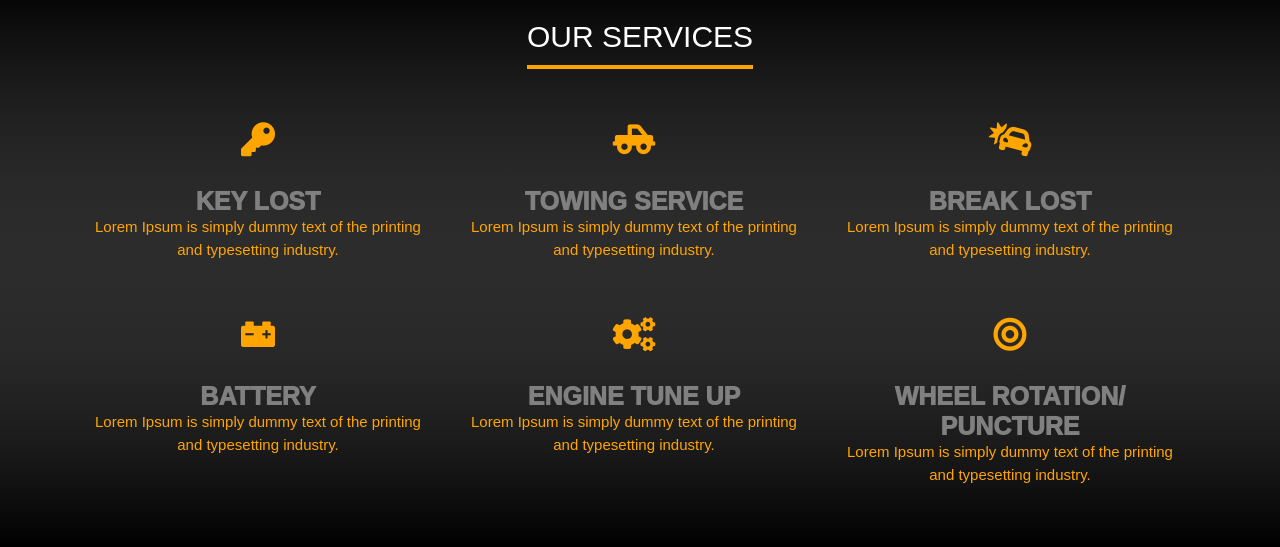
After one commit to Harshith2019/MechFinder, a Django app: page /services in a window 1280 px wide. The commit adds this page. Shown: the part 316-863 px from the top of the page. Run offline with Django 3.2, Linux system fonts and the light colour scheme; some libraries are stand-ins or nearby versions.

Commit message:
added nav bar to all the pages checking for user (AnonymousUser) Added about.html, services.html, index.html changed in base.html, customer.html, profileDetails.html(bg img)

```diff
--- a/MechFinder/urls.py
+++ b/MechFinder/urls.py
@@ -26,4 +26,7 @@ urlpatterns = [
     path('login', views.loginuser, name="loginuser"),
     path('logout', views.logoutuser, name="logoutuser"),
     path('edit', views.editProfile, name="editProfile"),
+    path('services', views.services, name="services"),
+    path('about', views.about, name="about"),
+
 ]
--- a/home/views.py
+++ b/home/views.py
@@ -1,22 +1,38 @@
 from django.shortcuts import render,redirect, get_object_or_404
 from django.contrib.auth.forms import UserCreationForm, AuthenticationForm
 from .forms import UserProfileForm
-from django.contrib.auth.models import User
+from django.contrib.auth.models import User, AnonymousUser
 from .models import UserProfile
 from django.contrib.auth import login, logout, authenticate
 from django.db import IntegrityError
 from django.utils import timezone
 from django.contrib.auth.decorators import login_required
+from django.urls import reverse
+from django.http import HttpResponseRedirect
 
 
 def home(request):
-    return render(request, 'home/index.html')
+    if (request.user.is_authenticated):
+        print(request.user)
+        #return HttpResponseRedirect(reverse('customer', args=['you have already logged in']))
+        #return customer(request, 'you have already logged in')
+        return redirect('customer')
+    else:
+        print(request.user,'in else')
+        return render(request, 'home/index.html')
+
+def services(request):
+    print(request.path)
+    return render(request, 'home/services.html')
+
+def about(request):
+    return render(request, 'home/about.html')
 
 @login_required
-def customer(request):
+def customer(request, error='error'):
     name = get_object_or_404(UserProfile, pk = request.user.id, user=request.user)
     userName = get_object_or_404(User, pk=request.user.id).username
-    return render(request, 'home/customer.html', {'name':name, 'username':userName})
+    return render(request, 'home/customer.html', {'name':name, 'username':userName, 'error':error})
 
 
 def signupuser(request):
--- a/templates/home/base.html
+++ b/templates/home/base.html
@@ -51,12 +51,11 @@
   margin-top:15px;
   }
 
+
 @media only screen and (max-width: 600px) {
     .logo img{
      height:auto;
-     float:left;
-     width: 250px;
-     padding-top:20px;
+     width:260px !important;
     }
     #menuBtn {
       width:50px;
@@ -74,21 +73,26 @@
 <body>
 
 
+
 {% if user.is_authenticated %}
-<p>Logged in as {{ user.username }}</p>
-
-<h2><a href="{% url 'editProfile' %}">Edit Profile</a></h2>
-
 <form action="{% url 'logoutuser' %}" method="POST" id="logoutform">
   {% csrf_token %}
-<button  onclick="funclogout()">Logout</button>
 </form>
-
-
 {% endif %}
 
-
-
+{% ifnotequal request.path "/" %}
+<section id="homepage">
+  <div class="logo">
+  <img src="https://i.ibb.co/vYGwSqm/gifgit-2.png" style="width:340px;margin:20px;">
+  </div>
+</setion>
+{% else %}
+<section id="homepage">
+  <div class="logo">
+  <img src="https://i.ibb.co/vYGwSqm/gifgit-2.png">
+  </div>
+</setion>
+{% endifnotequal %}
 
 <!--NavBar-->
 
@@ -101,8 +105,8 @@
   <li><a href="{% url 'home' %}">HOME</a></li>
   {% endif %}
 
- <li><a href="#">ABOUT US</a></li>
- <li><a href="#">SERVICES</a></li>
+ <li><a href="{% url 'about' %}">ABOUT US</a></li>
+ <li><a href="{% url 'services' %}">SERVICES</a></li>
  <li><a href="#">CONTACT US</a></li>
  <li><a href="#">FAQ</a></li>
  {% if user.is_authenticated %}
@@ -115,7 +119,7 @@
 </div>
 
 <div id= "menuBtn">
-<img src="https://www.iconsdb.com/icons/preview/white/menu-4-xl.png"  id="MENUS">
+<img src="https://www.iconsdb.com/icons/preview/white/menu-4-xl.png"  id="menus">
 </div>
 
 
@@ -127,18 +131,18 @@
 
 var menuBtn = document.getElementById("menuBtn")
 var sideNav = document.getElementById("sideNav")
-var MENUS= document.getElementById("MENUS")
+var menus= document.getElementById("menus")
 
 sideNav.style.right="-250px";
 
  menuBtn.onclick = function(){
   if(sideNav.style.right == "-250px"){
       sideNav.style.right = "0px";
-      document.getElementById("MENUS").src = "https://www.iconsdb.com/icons/preview/white/x-mark-xxl.png";
+      document.getElementById("menus").src = "https://www.iconsdb.com/icons/preview/white/x-mark-xxl.png";
   }
   else{
      sideNav.style.right = "-250px";
-     document.getElementById("MENUS").src = "https://www.iconsdb.com/icons/preview/white/menu-4-xl.png";
+     document.getElementById("menus").src = "https://www.iconsdb.com/icons/preview/white/menu-4-xl.png";
      }
 }
 </script>
--- a/templates/home/customer.html
+++ b/templates/home/customer.html
@@ -2,7 +2,8 @@
 
 {% block content %}
 
-<h1>Welcome {{ username }}</h1>
+<h1>Welcome {{ username }}
+  {% if error %} ,{{ error }} {% endif %}</h1>
 
 <p>First Name : {{ name.firstname }}</p>
 
--- a/templates/home/index.html
+++ b/templates/home/index.html
@@ -156,12 +156,9 @@
 </style>
 </head>
 
-
+{% if not user.is_authenticated %}
 <body>
 <section id="homepage">
-  <div class="logo">
-  <img src="https://i.ibb.co/vYGwSqm/gifgit-2.png">
-  </div>
   <div class="txt container">
     <div>
       <h1>Find a Mechanic</h1>
@@ -205,6 +202,7 @@
 
 
 </body>
+{% endif %}
 {% endblock %}
 </html>
 
--- a/templates/home/loginuser.html
+++ b/templates/home/loginuser.html
@@ -1,3 +1,7 @@
+{% extends 'home/base.html' %}
+
+{% block content %}
+
 <!DOCTYPE Html>
 <html>
 
@@ -121,3 +125,4 @@ h1{
 </body>
 
 </html>
+{% endblock  %}
--- /dev/null
+++ b/templates/home/services.html
@@ -0,0 +1,149 @@
+{% extends 'home/base.html' %}
+
+{% block content %}
+
+<!Doctype Html>
+<html>
+<head>
+<title>MECHFINDER </title>
+
+<meta charset="utf-8">
+<meta name="viewport" content="width=device-width, initial-scale=1">
+<link rel="stylesheet" href="https://maxcdn.bootstrapcdn.com/bootstrap/4.5.2/css/bootstrap.min.css" crossorigin="anonymous">
+
+
+<link rel="preconnect" href="https://fonts.gstatic.com">
+<link href="https://fonts.googleapis.com/css2?family=Abril+Fatface&display=swap<div class="services">
+<link rel="stylesheet" href="https://use.fontawesome.com/releases/v5.3.1/css/all.css">
+ <meta name="viewport" content="width=device-width, initial-scale=1.0">
+<style>
+body{
+  margin: 0;
+  padding: 0;
+  width:auto;
+  background: linear-gradient(to bottom, rgba(0,0,0,0),#000);
+  font-family: "montserrat",sans-serif;
+  background-size:cover;
+  background-repeat: no-repeat;
+  background-postion:center;
+  min-height: 100vh;
+}
+row{
+  max-width: 1200px;
+  margin: auto;
+  overflow: auto;
+  padding: 20px;
+
+}
+.services{
+  background:linear-gradient(to top,rgba(0,0,0,0),#000);
+  text-align: center;
+  background-size:cover;
+  background-repeat: no-repeat;
+  background-postion:center;
+}
+.services h1{
+  display: inline-block;
+  text-transform: uppercase;
+  border-bottom: 4px solid orange;
+  font-size: 30px;
+  padding-bottom: 10px;
+  margin-top: 40px;
+  color:#fff;
+}
+
+
+.service{
+  display: inline-block;
+  overflow:auto;
+  margin: 0 -2px;
+  padding: 20px;
+  cursor: pointer;
+  transition: 0.2s;
+}
+.service:hover{
+  background: #FFF;
+}
+.service i{
+  color: orange;
+  font-size: 34px;
+  margin-bottom: 30px;
+}
+.service h2{
+  font-size: 25px;
+  text-transform: uppercase;
+  font-weight: 1000;
+  margin: 0;
+ color:grey;
+}
+.service p{
+  color:orange;
+  font-size: 15px;
+  font-weight: 500;
+}
+
+.container{
+  margin: 25px auto;
+}
+
+
+</style>
+</head>
+
+<body>
+<center>
+
+  <div class="services">
+<h1>Our Services</h1>
+  <div class="container" >
+
+    <div class="row">
+          <div class="service col-lg-4 col-md-4 col-sm-6 col-xs-6 ">
+            <i class="fas fa-key"></i>
+            <h2>KEY LOST</h2>
+            <p>Lorem Ipsum is simply dummy text of the printing and typesetting industry.</p>
+          </div>
+
+          <div class="service col-lg-4 col-md-4 col-sm-6 col-xs-6">
+            <i class="fas fa-truck-pickup"></i>
+            <h2>TOWING SERVICE</h2>
+            <p>Lorem Ipsum is simply dummy text of the printing and typesetting industry.</p>
+          </div>
+
+          <div class="service col-lg-4 col-md-4 col-sm-6 col-xs-6">
+            <i class="fas fa-car-crash"></i>
+            <h2>BREAK LOST</h2>
+            <p>Lorem Ipsum is simply dummy text of the printing and typesetting industry.</p>
+          </div>
+
+          <div class="service col-lg-4 col-md-4 col-sm-6 col-xs-6">
+           <i class="fas fa-car-battery"></i>
+            <h2>BATTERY</h2>
+            <p>Lorem Ipsum is simply dummy text of the printing and typesetting industry.</p>
+          </div>
+
+          <div class="service col-lg-4 col-md-4 col-sm-6 col-xs-6">
+           <i class="fas fa-cogs"></i>
+            <h2>ENGINE TUNE UP</h2>
+            <p>Lorem Ipsum is simply dummy text of the printing and typesetting industry.</p>
+          </div>
+
+          <div class="service col-lg-4 col-md-4 col-sm-6 col-xs-6">
+            <i class="fas fa-bullseye"></i>
+            <h2>WHEEL ROTATION/ PUNCTURE</h2>
+            <p>Lorem Ipsum is simply dummy text of the printing and typesetting industry.</p>
+          </div>
+      </div>
+
+    </div>
+  </div>
+</center>
+
+<script src="https://ajax.googleapis.com/ajax/libs/jquery/3.5.1/jquery.min.js" ></script>
+<script src="https://cdnjs.cloudflare.com/ajax/libs/popper.js/1.16.0/umd/popper.min.js"></script>
+<script src="https://maxcdn.bootstrapcdn.com/bootstrap/4.5.2/js/bootstrap.min.js" crossorigin="anonymous"></script>
+
+</body>
+</html>
+
+{% endblock %}
```
Also changed, not shown: templates/home/about.html (added, +74 -0 lines), templates/home/profileDetails.html (+12 -10 lines), templates/home/signupuser.html (+13 -7 lines), templates/mechanic/index.html (added, +151 -0 lines), db.sqlite3.
